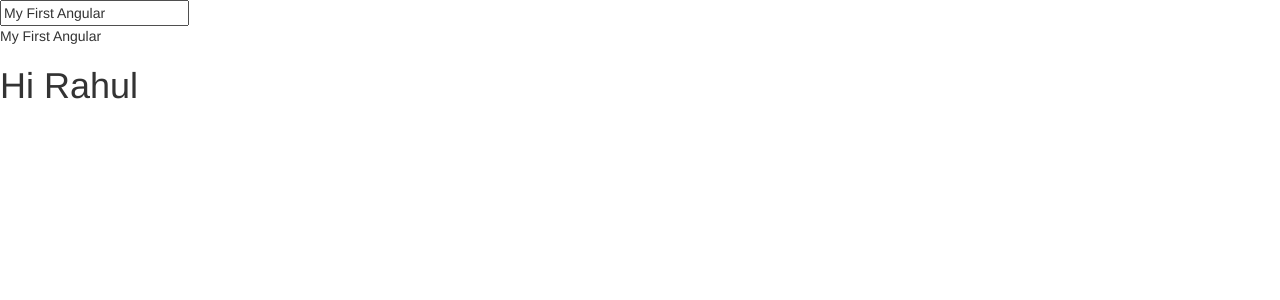
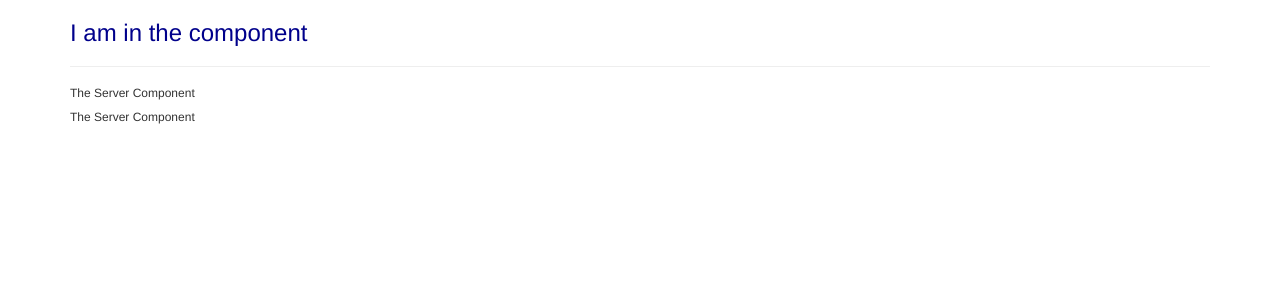
Before and after one commit to Rahul-Chauhan-2212/Angular_Learning, an Angular app in the folder my-first-app/: page / in a window 1280 px wide. Shown: the top 300 px of the page. Built offline with nearby package versions, Linux system fonts and the light colour scheme.

Commit message:
Creating Angular Resuable components using Angular CLI

```diff
--- a/my-first-app/src/app/app.component.css
+++ b/my-first-app/src/app/app.component.css
@@ -0,0 +1,3 @@
+h3 {
+  color: darkblue;
+}
--- a/my-first-app/src/app/app.component.html
+++ b/my-first-app/src/app/app.component.html
@@ -1,4 +1,16 @@
-<input type="text" [(ngModel)]="name" /><br />
-<p>{{ name }}</p>
+<!-- <input type="text" [(ngModel)]="name" /><br />
+<p>{{ name }}</p> -->
+<!-- <p>{{ name }}</p>
+<hr /> -->
 
-<app-server></app-server>
+<!-- <app-server></app-server> -->
+
+<div class="container">
+  <div class="row">
+    <div class="col-xs-12">
+      <h3>I am in the component</h3>
+      <hr />
+      <app-servers></app-servers>
+    </div>
+  </div>
+</div>
--- a/my-first-app/src/app/app.module.ts
+++ b/my-first-app/src/app/app.module.ts
@@ -4,9 +4,10 @@ import { BrowserModule } from '@angular/platform-browser';
 
 import { AppComponent } from './app.component';
 import { ServerComponent } from './server/server.component';
+import { ServersComponent } from './servers/servers.component';
 
 @NgModule({
-  declarations: [AppComponent, ServerComponent],
+  declarations: [AppComponent, ServerComponent, ServersComponent],
   imports: [BrowserModule, FormsModule],
   providers: [],
   bootstrap: [AppComponent],
--- a/my-first-app/src/app/server/server.component.html
+++ b/my-first-app/src/app/server/server.component.html
@@ -1 +1 @@
-<h1>Hi Rahul</h1>
+<h6>The Server Component</h6>
--- /dev/null
+++ b/my-first-app/src/app/servers/servers.component.html
@@ -0,0 +1 @@
+<app-server></app-server> <app-server></app-server>
--- /dev/null
+++ b/my-first-app/src/app/servers/servers.component.ts
@@ -0,0 +1,15 @@
+import { Component, OnInit } from '@angular/core';
+
+@Component({
+  selector: 'app-servers',
+  templateUrl: './servers.component.html',
+  styleUrls: ['./servers.component.css']
+})
+export class ServersComponent implements OnInit {
+
+  constructor() { }
+
+  ngOnInit(): void {
+  }
+
+}
```
Also changed, not shown: my-first-app/src/app/servers/servers.component.css (added), 2 other files (tests, documents, lock files or other folders).
